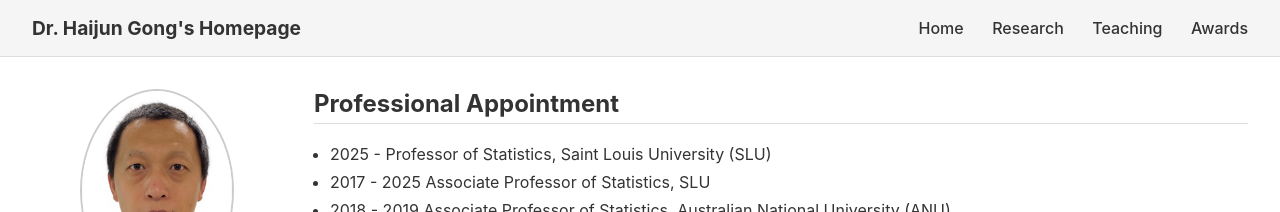
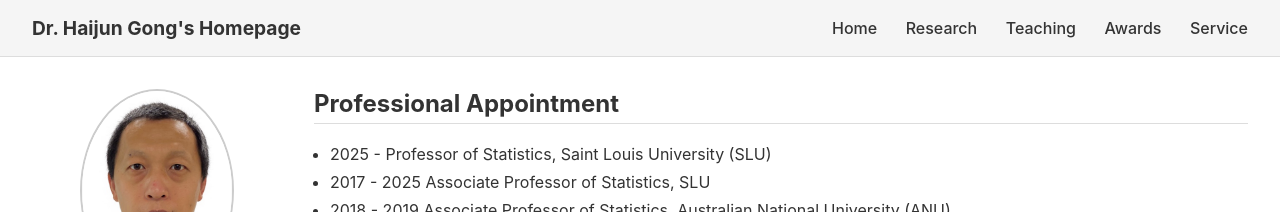
Before and after one commit to GongData/gongData.github.io, a Jekyll site: the page index.html, which Jekyll copies as it is, in a window 1280 px wide. Shown: the top 212 px of the page. Built offline with Jekyll 4.4.1, drawn with Linux system fonts in a browser that asks for light colours.

Commit message:
Update index.html

```diff
--- a/index.html
+++ b/index.html
@@ -97,6 +97,7 @@
     <a href="/Research/">Research</a>
     <a href="/Teaching/">Teaching</a>
     <a href="/Awards/">Awards</a>
+     <a href="/Awards/">Service</a>
   </nav>
 </header>
 
```
